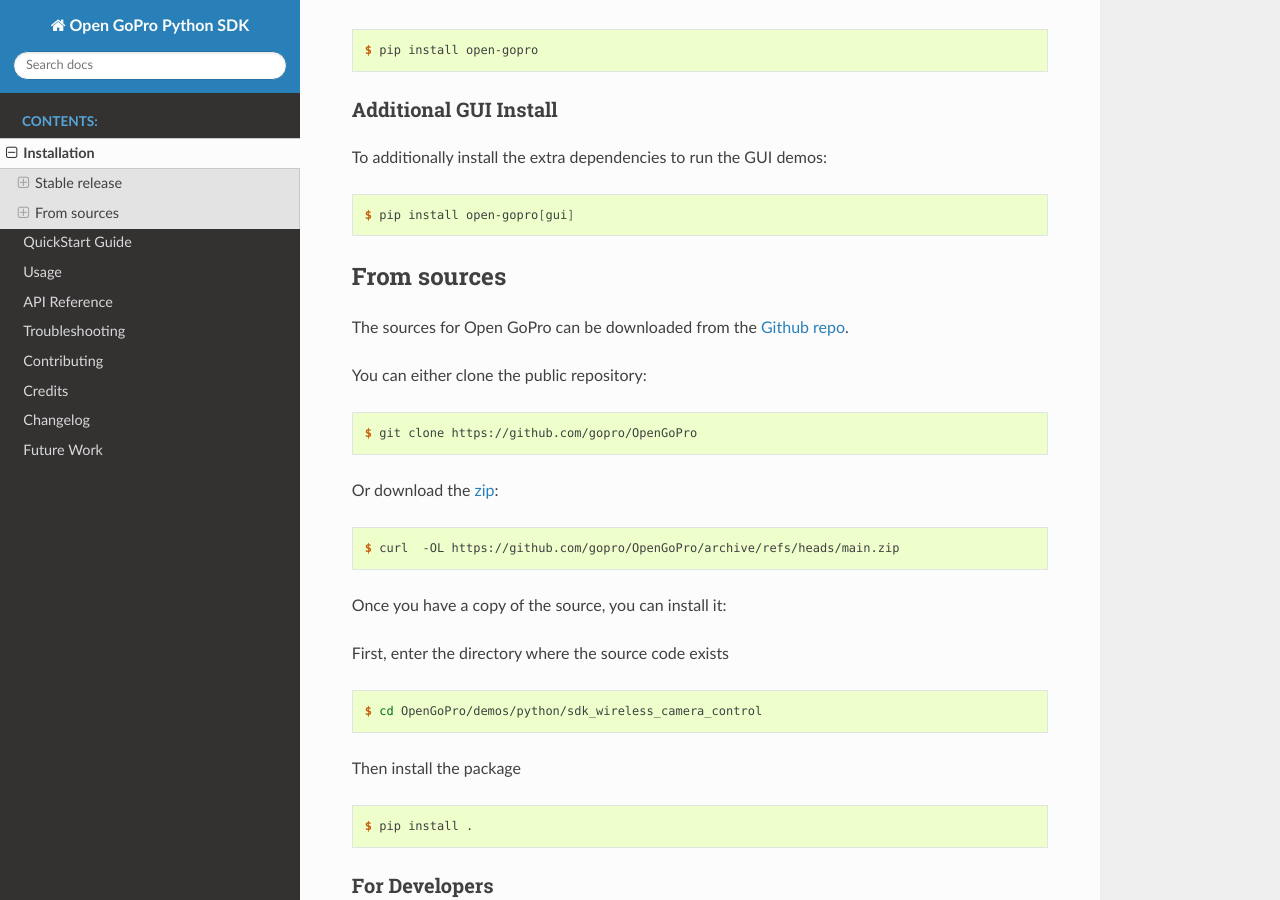
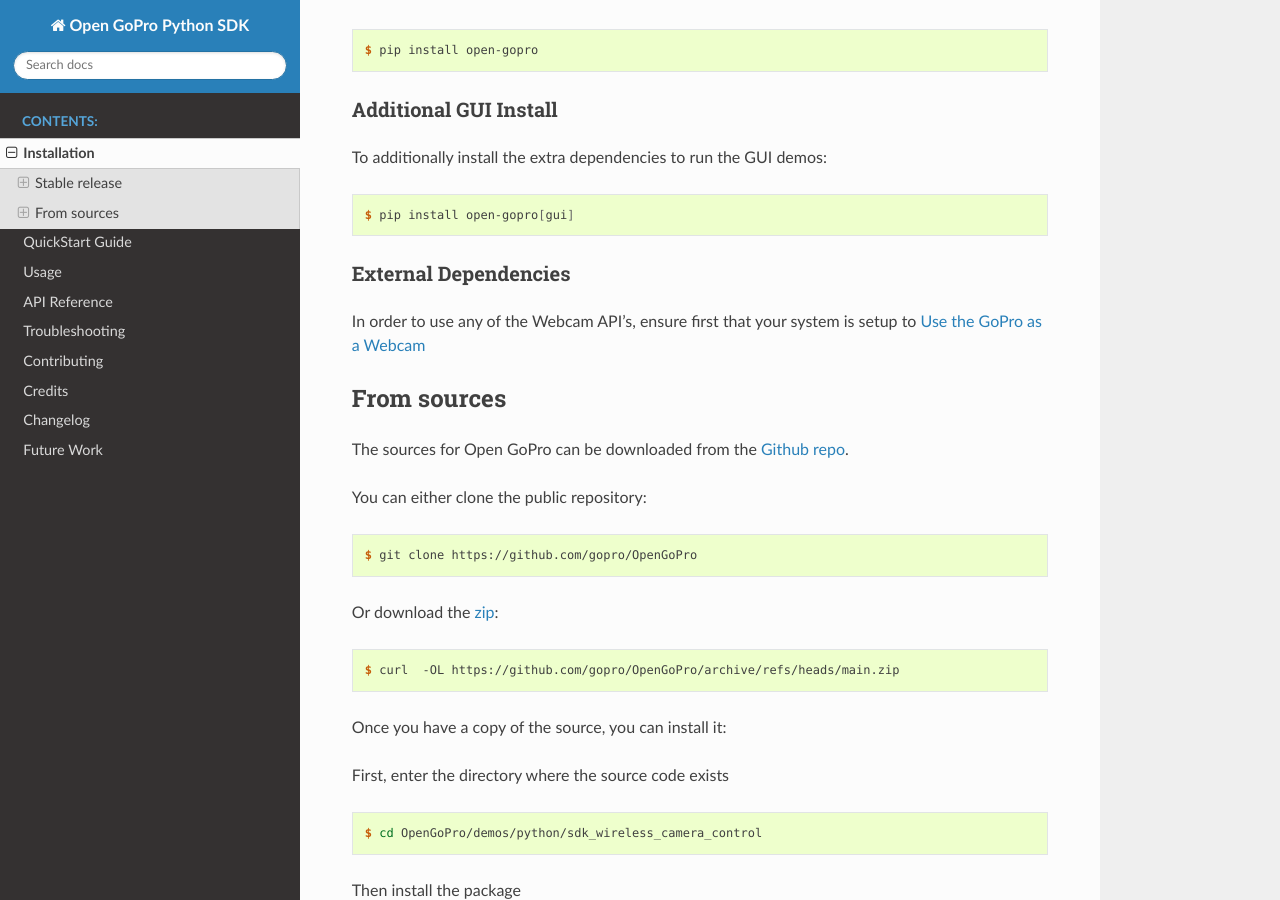
Before and after one commit to gopro/OpenGoPro, a Sphinx documentation site: the page built from demos/python/sdk_wireless_camera_control/docs/installation.rst, in a window 1280 px wide and 900 px high, scrolled down 429 px. Built offline with Sphinx 7.4.7 and the Read the Docs theme 2.0.0, drawn with Linux system fonts in a browser that asks for light colours; the version number could not be read and is left out.

Commit message:
Update dependencies

```diff
--- a/demos/python/sdk_wireless_camera_control/docs/changelog.rst
+++ b/demos/python/sdk_wireless_camera_control/docs/changelog.rst
@@ -9,12 +9,13 @@ All notable changes to this project will be documented in this file.
 The format is based on `Keep a Changelog <https://keepachangelog.com/en/1.0.0/>`_,
 and this project adheres to `Semantic Versioning <https://semver.org/spec/v2.0.0.html>`_.
 
-Unreleased
-----------
+0.15.0 (December-6-2021)
+------------------------
 * Add alpha support for COHN (Camera-on-the-Home-Network)
     * A real implementation is going to require a major rearchitecture to dynamically add connection types.
 * Remove TKinter GUI. Will be replaced with Textual TUI in the future
 * Improve wifi SSID matching
+* Fix unhashable pydantic base models
 
 0.14.1 (September-21-2022)
 --------------------------
--- a/demos/python/sdk_wireless_camera_control/docs/installation.rst
+++ b/demos/python/sdk_wireless_camera_control/docs/installation.rst
@@ -33,6 +33,13 @@ To additionally install the extra dependencies to run the GUI demos:
 .. code-block:: console
 
     $ pip install open-gopro[gui]
+
+
+External Dependencies
+^^^^^^^^^^^^^^^^^^^^^
+
+In order to use any of the Webcam API's, ensure first that your system is setup to
+`Use the GoPro as a Webcam <https://community.gopro.com/s/article/GoPro-Webcam?language=de>`_
 
 
 From sources
```
Also changed, not shown: 3 other files.
